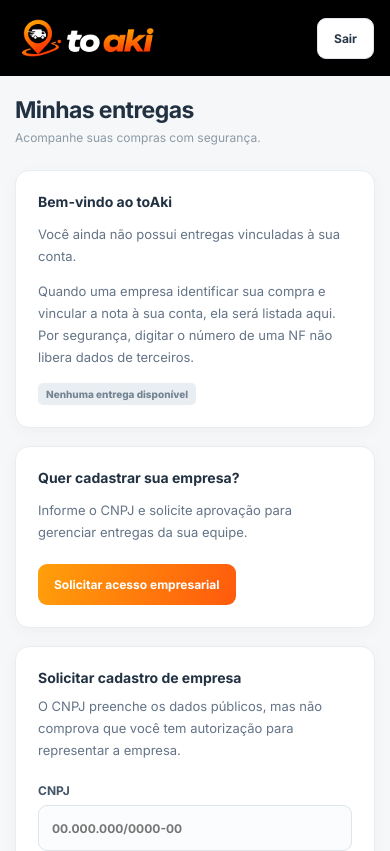
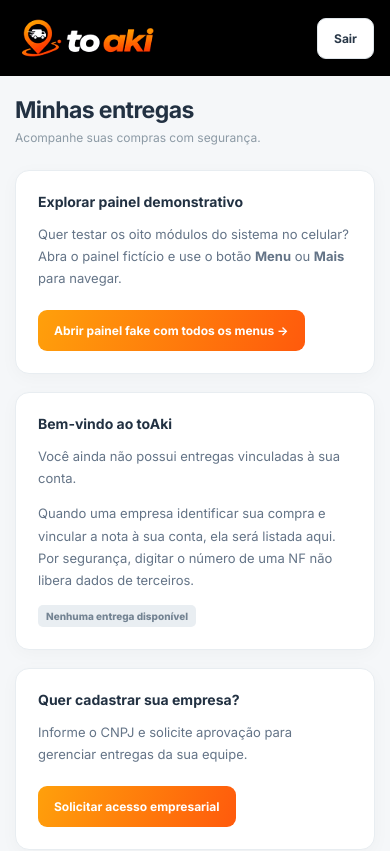
Before and after one commit to perin-dv/ToAki, a React (Vite) app: page /cliente in a window 390 px wide. Shown: the top 851 px of the page. Built offline with nearby package versions, Linux system fonts and the light colour scheme; no server answers; the database is empty; sample sign-in values are in the browser's storage.

Commit message:
feat(mobile): add obvious demo entry from authenticated customer portal

```diff
--- a/src/pages/PrivatePages.tsx
+++ b/src/pages/PrivatePages.tsx
@@ -20,6 +20,7 @@ export function CustomerPage() {
   return <Shell title="Minhas entregas" description="Acompanhe suas compras com segurança.">
     {!user?.emailVerified&&<div className="demo-warning" role="status">Você entrou com e-mail e senha no ambiente de testes. Para cadastrar uma empresa ou receber dados reais, será necessário confirmar seu e-mail quando solicitado.</div>}
     <div className="dash-grid">
+      <section className="panel content-panel"><h2>Explorar painel demonstrativo</h2><p>Quer testar os oito módulos do sistema no celular? Abra o painel fictício e use o botão <strong>Menu</strong> ou <strong>Mais</strong> para navegar.</p><Link to="/demonstracao" className="primary button-link">Abrir painel fake com todos os menus →</Link></section>
       <section className="panel content-panel"><h2>Bem-vindo ao toAki</h2><p>Você ainda não possui entregas vinculadas à sua conta.</p><p className="helper">Quando uma empresa identificar sua compra e vincular a nota à sua conta, ela será listada aqui. Por segurança, digitar o número de uma NF não libera dados de terceiros.</p><span className="pill muted">Nenhuma entrega disponível</span></section>
       <section className="panel content-panel"><h2>Quer cadastrar sua empresa?</h2><p>Informe o CNPJ e solicite aprovação para gerenciar entregas da sua equipe.</p><a className="button-link primary" href="#cadastro-empresa">Solicitar acesso empresarial</a></section>
     </div>
```
